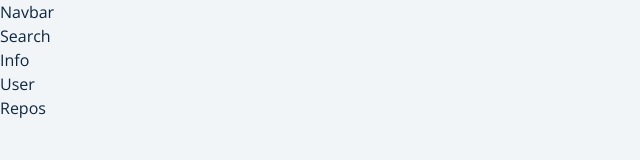
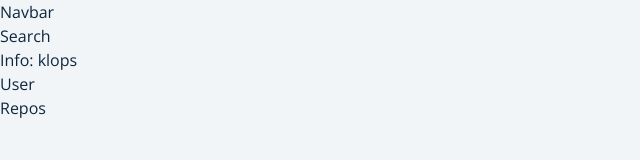
Before and after one commit to miloszKubiak/github-users, a React (Create React App) app: page / in a window 1280 px wide. Shown: the top 160 px of the page, without its empty margins (0-640 px from the left). Built offline with nearby package versions, Linux system fonts and the light colour scheme.

Commit message:
create context

```diff
--- a/src/components/Info.jsx
+++ b/src/components/Info.jsx
@@ -1,7 +1,11 @@
 import React from "react";
+import { GithubContext } from "../context/context";
+import styled from "styled-components";
 
 const Info = () => {
-	return <div>Info</div>;
+	const data = React.useContext(GithubContext);
+
+	return <div>Info: {data}</div>;
 };
 
 export default Info;
--- /dev/null
+++ b/src/context/context.js
@@ -0,0 +1,15 @@
+import React, { useEffect, useState } from "react";
+
+const ROOT_URL = "https://api.github.com";
+
+const GithubContext = React.createContext();
+
+const GithubProvider = ({ children }) => {
+	return (
+		<GithubContext.Provider value="klops">
+			{children}
+		</GithubContext.Provider>
+	);
+};
+
+export { GithubContext, GithubProvider };
--- a/src/index.js
+++ b/src/index.js
@@ -4,13 +4,16 @@
 import App from "./App";
 import reportWebVitals from "./reportWebVitals";
 import { BrowserRouter } from "react-router-dom";
+import { GithubProvider } from "./context/context";
 
 const root = ReactDOM.createRoot(document.getElementById("root"));
 root.render(
 	<React.StrictMode>
-		<BrowserRouter>
-			<App />
-		</BrowserRouter>
+		<GithubProvider>
+			<BrowserRouter>
+				<App />
+			</BrowserRouter>
+		</GithubProvider>
 	</React.StrictMode>
 );
 
```
